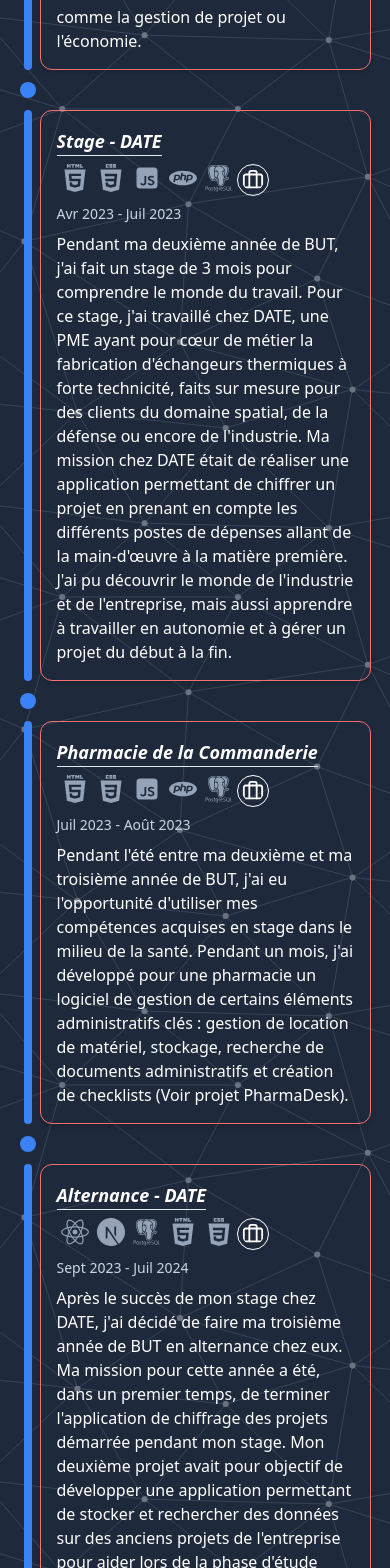
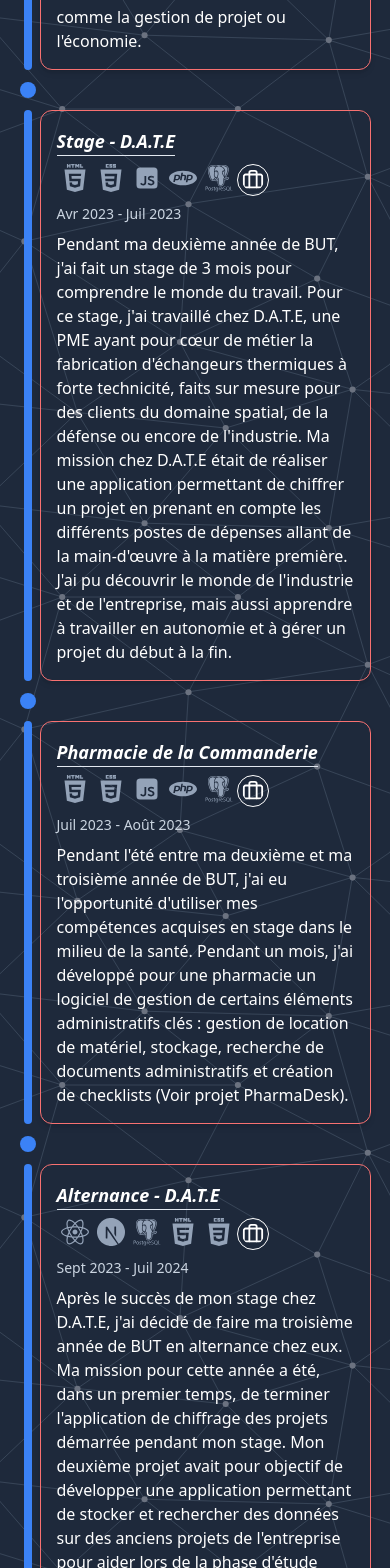
Before and after one commit to Haric0tmer/portfolio, a React (Vite) app: page / in a window 390 px wide. Shown: the part 3540-5108 px from the top of the page. Built offline with nearby package versions, Linux system fonts and the light colour scheme.

Commit message:
added journey link + corrections

```diff
--- a/src/components/Kyoju.tsx
+++ b/src/components/Kyoju.tsx
@@ -27,12 +27,12 @@
 					<img
 						src={pythonLogo}
 						alt='logoHTML'
-						className='sm:w-[48px] sm:h-[48px] w-[32px] h-[32px] sm:mx-0 mx-2'
+						className='sm:w-[48px] sm:h-[48px] w-[32px] h-[32px] mx-2'
 					/>
 					<img
 						src={gimpLogo}
 						alt='logoGIMP'
-						className='sm:w-[48px] sm:h-[48px] w-[32px] h-[32px] sm:mx-0 mx-2'
+						className='sm:w-[48px] sm:h-[48px] w-[32px] h-[32px] mx-2'
 					/>
 				</div>
 			</div>
--- a/src/components/Timeline.tsx
+++ b/src/components/Timeline.tsx
@@ -8,7 +8,7 @@
 
 function Timeline({ locale }: TimelineProps) {
 	return (
-		<div className=''>
+		<div id='timeline'>
 			<h2 className='text-3xl mb-6 text-white text-center mt-12 laptop:text-6xl laptop:mt-18 '>
 				{locale === "fr" ? "Mon parcours" : "My journey"}
 			</h2>
@@ -68,20 +68,20 @@
 					{locale === "fr" ? (
 						<TimelineElement
 							color='red'
-							title='Stage - DATE'
+							title='Stage - D.A.T.E'
 							date='Avr 2023 - Juil 2023'
-							desc="Pendant ma deuxième année de BUT, j'ai fait un stage de 3 mois pour comprendre le monde du travail. Pour ce stage, j'ai travaillé chez DATE, une PME ayant pour cœur de métier la fabrication d'échangeurs thermiques à forte technicité, faits sur mesure pour des clients du domaine spatial, de la défense ou encore de l'industrie. Ma mission chez DATE était de réaliser une application permettant de chiffrer un projet en prenant en compte les différents postes de dépenses allant de la main-d'œuvre à la matière première. J'ai pu découvrir le monde de l'industrie et de l'entreprise, mais aussi apprendre à travailler en autonomie et à gérer un projet du début à la fin."
+							desc="Pendant ma deuxième année de BUT, j'ai fait un stage de 3 mois pour comprendre le monde du travail. Pour ce stage, j'ai travaillé chez D.A.T.E, une PME ayant pour cœur de métier la fabrication d'échangeurs thermiques à forte technicité, faits sur mesure pour des clients du domaine spatial, de la défense ou encore de l'industrie. Ma mission chez D.A.T.E était de réaliser une application permettant de chiffrer un projet en prenant en compte les différents postes de dépenses allant de la main-d'œuvre à la matière première. J'ai pu découvrir le monde de l'industrie et de l'entreprise, mais aussi apprendre à travailler en autonomie et à gérer un projet du début à la fin."
 							type='work'
 							tech={["html", "css", "js", "php", "pg"]}
 						></TimelineElement>
 					) : (
 						<TimelineElement
 							color='red'
-							title='Internship - DATE'
+							title='Internship - D.A.T.E'
 							date='Jul 2023 - Aug 2023'
 							type='work'
 							tech={["html", "css", "js", "php", "pg"]}
-							desc='During the second year of my bachelor, I did an internship of 3 months to understand the world of work. For this internship, I worked at DATE, a SME specialized in the manufacturing of high-end custom-made heat exchangers for clients in the space, defense or industry sectors. My mission at DATE was to create an application to estimate the cost of a project by taking into account the different expenses ranging from labor to raw materials. I was able to discover the world of industry and business, but also learn to work independently and manage a project from start to finish.'
+							desc='During the second year of my bachelor, I did an internship of 3 months to understand the world of work. For this internship, I worked at D.A.T.E, a SME specialized in the manufacturing of high-end custom-made heat exchangers for clients in the space, defense or industry sectors. My mission at D.A.T.E was to create an application to estimate the cost of a project by taking into account the different expenses ranging from labor to raw materials. I was able to discover the world of industry and business, but also learn to work independently and manage a project from start to finish.'
 						></TimelineElement>
 					)}
 				</div>
@@ -114,16 +114,16 @@
 					{locale === "fr" ? (
 						<TimelineElement
 							color='red'
-							title='Alternance - DATE'
+							title='Alternance - D.A.T.E'
 							date='Sept 2023 - Juil 2024'
 							type='work'
 							tech={["react", "next", "pg", "html", "css"]}
-							desc="Après le succès de mon stage chez DATE, j'ai décidé de faire ma troisième année de BUT en alternance chez eux. Ma mission pour cette année a été, dans un premier temps, de terminer l'application de chiffrage des projets démarrée pendant mon stage. Mon deuxième projet avait pour objectif de développer une application permettant de stocker et rechercher des données sur des anciens projets de l'entreprise pour aider lors de la phase d'étude d'un projet afin de générer des devis client constants. Les employés peuvent naviguer dans l'application et rechercher en utilisant divers critères techniques ou administratifs pour savoir ce qui a été fait par le passé pour un projet similaire."
+							desc="Après le succès de mon stage chez D.A.T.E, j'ai décidé de faire ma troisième année de BUT en alternance chez eux. Ma mission pour cette année a été, dans un premier temps, de terminer l'application de chiffrage des projets démarrée pendant mon stage. Mon deuxième projet avait pour objectif de développer une application permettant de stocker et rechercher des données sur des anciens projets de l'entreprise pour aider lors de la phase d'étude d'un projet afin de générer des devis client constants. Les employés peuvent naviguer dans l'application et rechercher en utilisant divers critères techniques ou administratifs pour savoir ce qui a été fait par le passé pour un projet similaire."
 						></TimelineElement>
 					) : (
 						<TimelineElement
 							color='red'
-							title='Work-study - DATE'
+							title='Work-study - D.A.T.E'
 							date='Sept 2023 - Juil 2024'
 							type='work'
 							tech={["react", "next", "pg", "html", "css"]}
@@ -137,7 +137,7 @@
 					<Line></Line>
 					{locale === "fr" ? (
 						<TimelineElement
-							color='cyan'
+							color='blue'
 							title="IMT Mines d'Alès"
 							date='Sept 2024 - En cours'
 							desc="Après avoir obtenu mon BUT, je souhaitais continuer mes études dans une école d'ingénieus en alternance. Mon choix s'est porté sur l'IMT Mines d'Alès, car le programme proposé par l'école, notamment dans la spécialité développement logiciel, me plaisait. De plus, l'alternance que j'ai trouvée me convient très bien car elle me permettra d'améliorer mes compétences dans le développement web, que j'affectionne, mais aussi de progresser dans des domaines que je maitrise moins."
@@ -145,7 +145,7 @@
 						></TimelineElement>
 					) : (
 						<TimelineElement
-							color='cyan'
+							color='blue'
 							title="IMT Mines d'Alès"
 							date='Sept 2024 - Present'
 							type='school'
@@ -158,7 +158,7 @@
 					<Line></Line>
 					{locale === "fr" ? (
 						<TimelineElement
-							color='cyan'
+							color='blue'
 							title='Alternance - Un Toit Pour Tous'
 							date='Sept 2024 - En cours'
 							desc="Pour accompagner mes trois années à l'IMT Mines d'Alès, j'ai décidé de faire mon alternance chez Un Toit Pour Tous, une entreprise sociale pour l'habitat gérant plus de 10000 logements. Ma mission à Un Toit Pour Tous est de développer un extranet qui permettra aux locataires d'effectuer différentes démarches administratives en ligne. Ce projet est fait en utilisant Windev et Webdev ainsi qu'une base de données HFSQL. Il permettra aussi aux collaborateurs de l'entreprise de gérer les dossiers des locataires. Plus tard, d'autres projets me seront assignés, notamment sur le développement mobile ou d'autres projets que je gérerai de A à Z en tant que chef de projet."
@@ -167,7 +167,7 @@
 						></TimelineElement>
 					) : (
 						<TimelineElement
-							color='cyan'
+							color='blue'
 							title='Work-study - Un Toit Pour Tous'
 							date='Sept 2024 - Present'
 							type='work'
@@ -227,20 +227,20 @@
 							{locale === "fr" ? (
 								<TimelineElement
 									color='red'
-									title='Stage - DATE'
+									title='Stage - D.A.T.E'
 									date='Avr 2023 - Juil 2023'
-									desc="Pendant ma deuxième année de BUT, j'ai fait un stage de 3 mois pour comprendre le monde du travail. Pour ce stage, j'ai travaillé chez DATE, une PME ayant pour cœur de métier la fabrication d'échangeurs thermiques à forte technicité, faits sur mesure pour des clients du domaine spatial, de la défense ou encore de l'industrie. Ma mission chez DATE était de réaliser une application permettant de chiffrer un projet en prenant en compte les différents postes de dépenses allant de la main-d'œuvre à la matière première. J'ai pu découvrir le monde de l'industrie et de l'entreprise, mais aussi apprendre à travailler en autonomie et à gérer un projet du début à la fin."
+									desc="Pendant ma deuxième année de BUT, j'ai fait un stage de 3 mois pour comprendre le monde du travail. Pour ce stage, j'ai travaillé chez D.A.T.E, une PME ayant pour cœur de métier la fabrication d'échangeurs thermiques à forte technicité, faits sur mesure pour des clients du domaine spatial, de la défense ou encore de l'industrie. Ma mission chez D.A.T.E était de réaliser une application permettant de chiffrer un projet en prenant en compte les différents postes de dépenses allant de la main-d'œuvre à la matière première. J'ai pu découvrir le monde de l'industrie et de l'entreprise, mais aussi apprendre à travailler en autonomie et à gérer un projet du début à la fin."
 									type='work'
 									tech={["html", "css", "js", "php", "pg"]}
 								></TimelineElement>
 							) : (
 								<TimelineElement
 									color='red'
-									title='Internship - DATE'
+									title='Internship - D.A.T.E'
 									date='Jul 2023 - Aug 2023'
 									type='work'
 									tech={["html", "css", "js", "php", "pg"]}
-									desc='During the second year of my bachelor, I had to complete an internship of 3 months to get a taste of the working world. For this internship, I worked at DATE, a SME specialized in the manufacturing of high-end custom-made heat exchangers for clients in the space, defense or industry sectors. My mission at DATE was to create an application to estimate the cost of a project by taking into account the different expenses ranging from labor to raw materials. I was able to discover the world of industry and business, but also learn to work independently and manage a project from start to finish.'
+									desc='During the second year of my bachelor, I had to complete an internship of 3 months to get a taste of the working world. For this internship, I worked at D.A.T.E, a SME specialized in the manufacturing of high-end custom-made heat exchangers for clients in the space, defense or industry sectors. My mission at D.A.T.E was to create an application to estimate the cost of a project by taking into account the different expenses ranging from labor to raw materials. I was able to discover the world of industry and business, but also learn to work independently and manage a project from start to finish.'
 								></TimelineElement>
 							)}
 						</div>
@@ -269,16 +269,16 @@
 							{locale === "fr" ? (
 								<TimelineElement
 									color='red'
-									title='Alternance - DATE'
+									title='Alternance - D.A.T.E'
 									date='Sept 2023 - Juil 2024'
 									type='work'
 									tech={["react", "next", "pg", "html", "css"]}
-									desc="Après le succès de mon stage chez DATE, j'ai décidé de faire ma troisième année de BUT en alternance chez eux. Ma mission pour cette année a été, dans un premier temps, de terminer l'application de chiffrage des projets démarrée pendant mon stage. Mon deuxième projet avait pour objectif de développer une application permettant de stocker et rechercher des données sur des anciens projets de l'entreprise pour aider lors de la phase d'étude d'un projet afin de générer des devis client constants. Les employés peuvent naviguer dans l'application et rechercher en utilisant divers critères techniques ou administratifs pour savoir ce qui a été fait par le passé pour un projet similaire."
+									desc="Après le succès de mon stage chez D.A.T.E, j'ai décidé de faire ma troisième année de BUT en alternance chez eux. Ma mission pour cette année a été, dans un premier temps, de terminer l'application de chiffrage des projets démarrée pendant mon stage. Mon deuxième projet avait pour objectif de développer une application permettant de stocker et rechercher des données sur des anciens projets de l'entreprise pour aider lors de la phase d'étude d'un projet afin de générer des devis client constants. Les employés peuvent naviguer dans l'application et rechercher en utilisant divers critères techniques ou administratifs pour savoir ce qui a été fait par le passé pour un projet similaire."
 								></TimelineElement>
 							) : (
 								<TimelineElement
 									color='red'
-									title='Work-study - DATE'
+									title='Work-study - D.A.T.E'
 									date='Sept 2023 - Juil 2024'
 									type='work'
 									tech={["react", "next", "pg", "html", "css"]}
--- a/src/components/modals/Modal.tsx
+++ b/src/components/modals/Modal.tsx
@@ -15,7 +15,7 @@
 					<div className='border-0 rounded-lg shadow-lg relative flex flex-col w-full bg-slate-700 outline-none focus:outline-none'>
 						{/*header*/}
 						<h3 className='text-4xl text-white text-center mt-5'>
-							À propos de moi
+							{locale === "fr" ? "À propos de moi" : "About me"}
 						</h3>
 						{/*body*/}
 						<div className='relative p-6 flex-auto overflow-y-auto max-h-[calc(100vh-200px)]'>
@@ -32,7 +32,7 @@
 							<p className='text-xl text-white font-light mt-3 text-justify'>
 								{locale === "fr"
 									? "Mes origines multiculturelles et ma curiosité m'ont amené à voyager dans de nombreux pays (Europe, Asie, Amérique du Nord) et ont ouvert mon esprit."
-									: "My multicultural origins and my curiosity brought me to travel to different countries (Europe, Asie, North America) "}
+									: "My multicultural origins and my curiosity brought me to travel to different countries (Europe, Asia, North America). "}
 							</p>
 							<p className='text-xl text-white font-light mt-3 text-justify'>
 								{locale === "fr"
```
Also changed, not shown: src/components/LinksMenu.tsx (+8 -0 lines).
